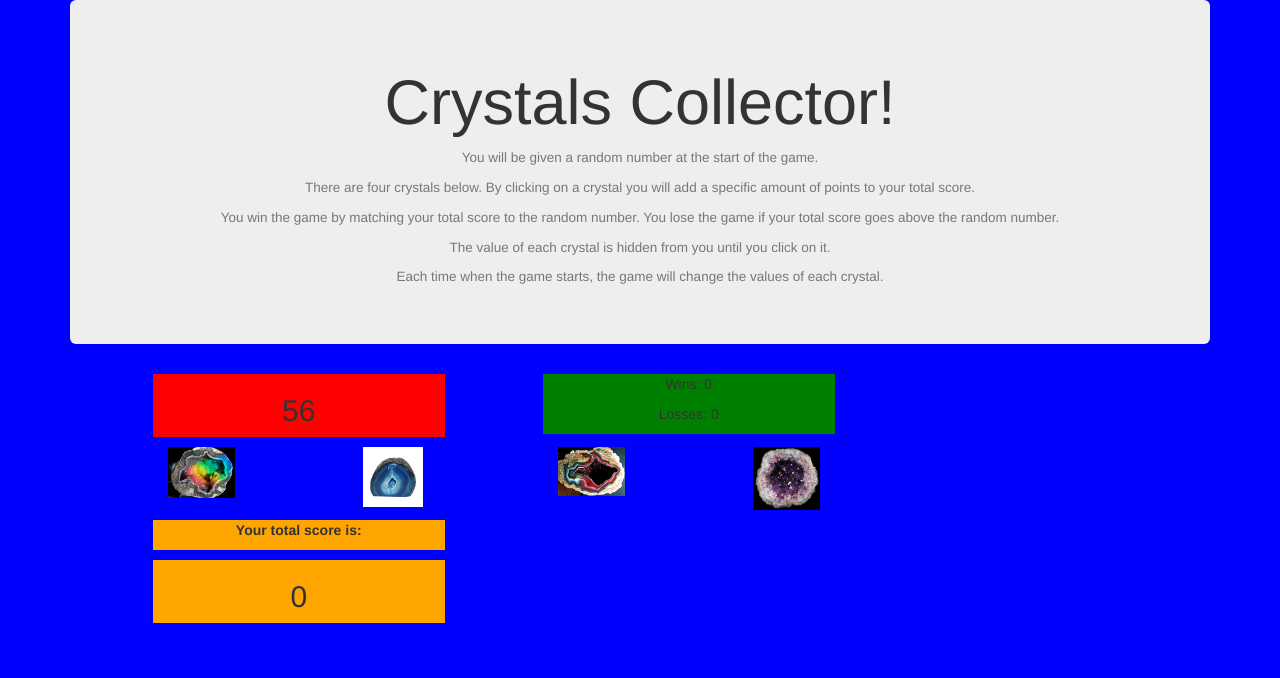
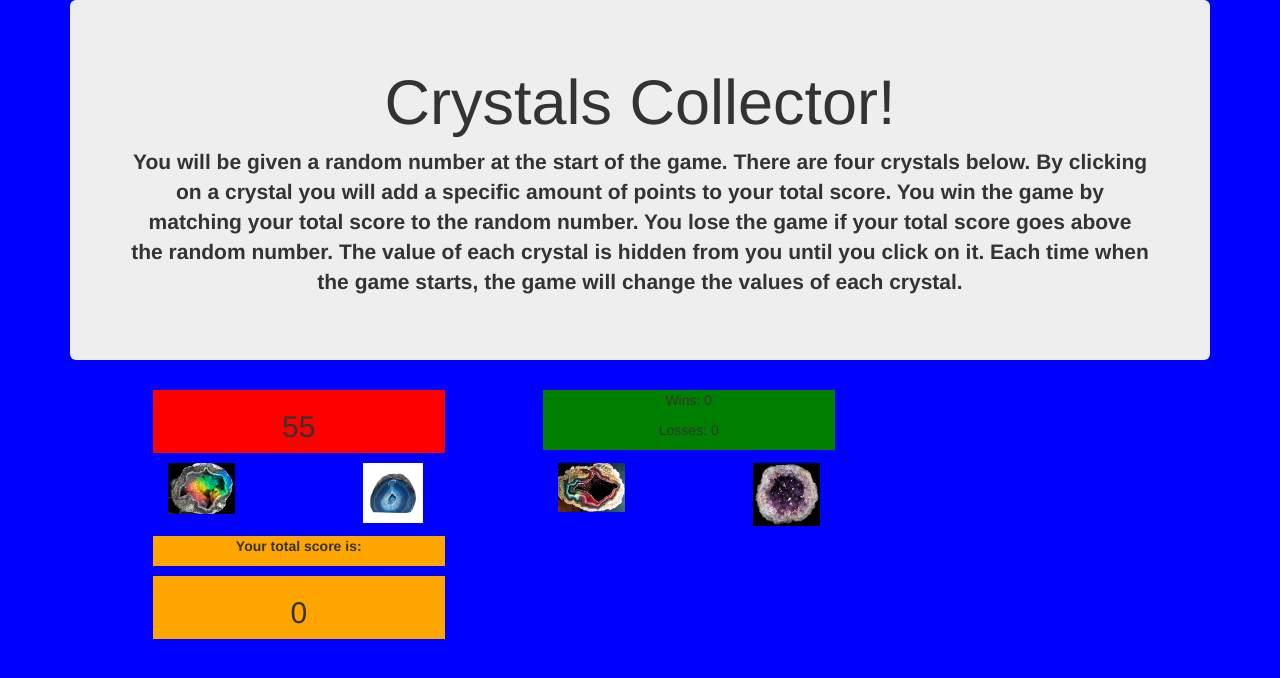
Before and after one commit to bean827/Crystal_Game, a plain HTML site: page index.html in a window 1280 px wide. Drawn offline with nearby package versions, Linux system fonts and the light colour scheme.

Commit message:
small changes

```diff
--- a/assets/game.js
+++ b/assets/game.js
@@ -1,34 +1,30 @@
 $(document).ready(function() {
 
-	// =============================
-	// Set up global variables first
-	// =============================
 
-	// initialize global variables
+
+	// set global variables
 	var gemOneValue, gemTwoValue, gemThreeValue, gemFourValue;
 	var wins = 0;
 	var losses = 0;
-	// randomComputerNumber is the random digit computer will generage
+	// randomComputerNumber for random number on restart
 	var randomComputerNumber;
-	// userTallyScore is the ongoing sum of gem values user has picked
+	// userTallyScore for sum of gem selection
 	var userTallyScore;
 
-	// ================
-	// Set up functions
-	// ================
+
 
 	// function that initializes the variables for each now round of the game
 	function initializeVariables() {
-		// have computer pick a number between 19-120
-		randomComputerNumber = 19 + Math.floor(Math.random() * 102);
-		// pick random gem values between 1-12
-		gemOneValue = 1 + Math.floor(Math.random() * 12);
-		gemTwoValue = 1 + Math.floor(Math.random() * 12);
-		gemThreeValue = 1 + Math.floor(Math.random() * 12);
-		gemFourValue = 1 + Math.floor(Math.random() * 12);
-		// set initial value of user's ongoing gem selections sum to 0
+		// computer picks a number between 19-120
+		randomComputerNumber = 18 + Math.floor(Math.random() * 102);
+		// pick random gem values between 1-10
+		gemOneValue = 1 + Math.floor(Math.random() * 10);
+		gemTwoValue = 1 + Math.floor(Math.random() * 10);
+		gemThreeValue = 1 + Math.floor(Math.random() * 10);
+		gemFourValue = 1 + Math.floor(Math.random() * 10);
+		// set users sum of gems to 0
 		userTallyScore = 0;
-		// update the html for the game board
+		// update game play divs
 		$("#winsTally").html("Wins: " + wins);
 		$("#lossesTally").html("Losses: " + losses);
 		$("#randomNumber").html(randomComputerNumber);
@@ -36,10 +32,7 @@ $(document).ready(function() {
 		consoleLogVariables();
 	}
 
-	// function to check if user has won or lost
-	// increment wins / losses in either case
-	// and then re-initialize variables for new round
-	// if user hasn't won or lost then nothing happens
+
 	function hasUserWonOrLost() {
 		// check if user has lost
 		if (userTallyScore > randomComputerNumber) {
@@ -49,7 +42,7 @@ $(document).ready(function() {
 		}
 
 		// check if user has won
-		if (userTallyScore == randomComputerNumber) {
+		if (userTallyScore === randomComputerNumber) {
 			wins++;
 			console.log("user won");
 			initializeVariables();
--- a/index.html
+++ b/index.html
@@ -23,21 +23,26 @@
 </head>
 
 <body>
+<script type="text/javascript" src="assets/game.js"></script>
 
 	<div class="container">
 
 		<div class="jumbotron">
-			<!-- header at the top -->
 			<h1>Crystals Collector!</h1>
-			<!-- then come instructions -->
-			<h4><small>You will be given a random number at the start of the game.</small></h4>
-			<h4><small>There are four crystals below. By clicking on a crystal you will add a specific amount of points to your total score.</small></h4>
-			<h4><small>You win the game by matching your total score to the random number. You lose the game if your total score goes above the random number.</small></h4>
-			<h4><small>The value of each crystal is hidden from you until you click on it.</small></h4>
-			<h4><small>Each time when the game starts, the game will change the values of each crystal.</small></h4>
+
+			<p><strong>You will be given a random number at the start of the game.
+
+			There are four crystals below. By clicking on a crystal you will add a specific amount of points to your total score.
+
+			You win the game by matching your total score to the random number. You lose the game if your total score goes above the random number.
+
+			The value of each crystal is hidden from you until you click on it.
+
+			Each time when the game starts, the game will change the values of each crystal.</strong></p>
+
 		</div>
 
-		<!-- random number div and wins/losses div -->
+
 		<div class="row">
 			<div class="col-md-3 col-md-offset-1 randomNumberDiv">
 				<h2 id="randomNumber">random#</h2>
@@ -64,25 +69,25 @@
 			</div>
 		</div>
 
-		<!-- score text row -->
+
 		<div class="row">
 			<div class="col-md-3 col-md-offset-1 scoreDiv">
 				<p><strong>Your total score is:</strong></p>
 			</div>
 		</div>
 
-		<!-- user score div -->
+
 		<div class="row">
 			<div class="col-md-3 col-md-offset-1 scoreDiv">
 				<h2 id="userScore">score</h2>
 			</div>
 		</div>
 
-	<!-- now end the container	 -->
+
 	</div>
 
-	<!-- Link to game javascript  -->
-	<script type="text/javascript" src="assets/game.js"></script>
+
+
 
 </body>
 
```
